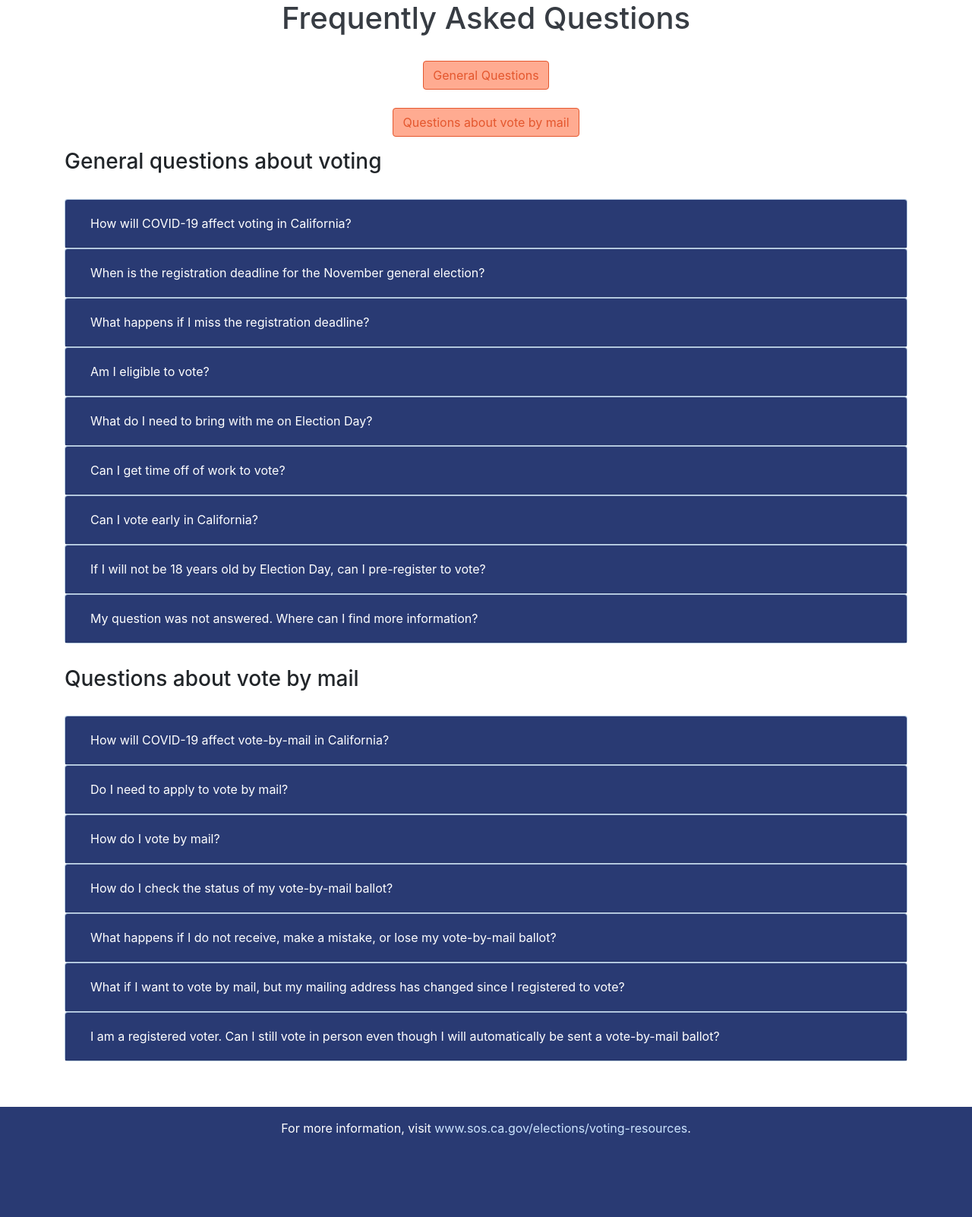
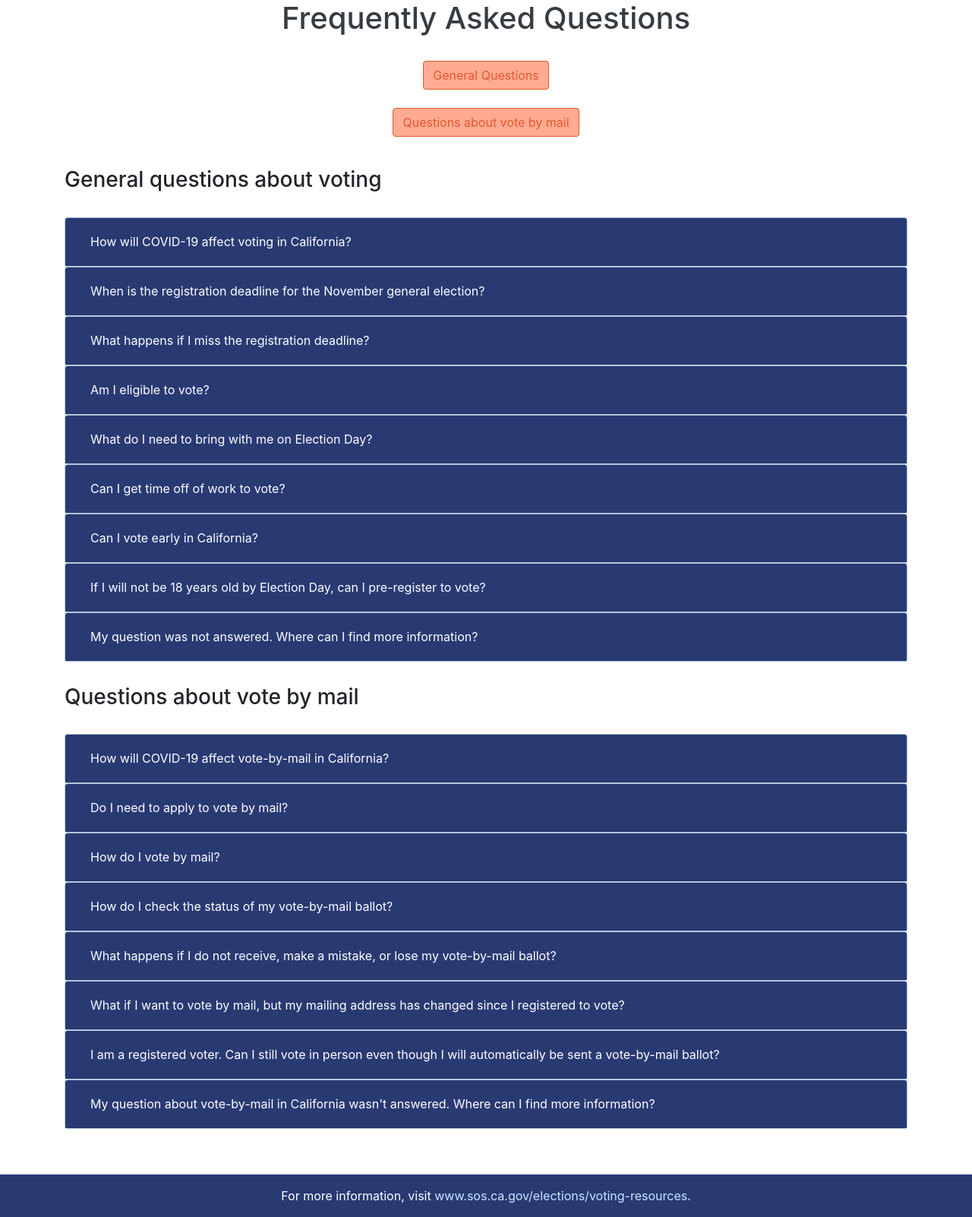
Before and after one commit to kwheelan/Breakthrough, a Flask app: page /en/CA/faqs in a window 1280 px wide. Shown: the part 170-1772 px from the top of the page at 76% size. Before the commit the page ends 1665 px from the top, so only its background shows below. Run offline with Flask 2, Linux system fonts and the light colour scheme; some libraries are stand-ins or nearby versions.

Commit message:
updated FAQs

```diff
--- a/templates/CA/english/faqs.html
+++ b/templates/CA/english/faqs.html
@@ -18,7 +18,7 @@
     <button class = "btn btn-big">Questions about vote by mail</button>
   </a>
 </p>
-
+<br>
 
 <a class="anchor" id="top"></a>
 <h3 align=left margin-bottom=10px>General questions about voting</h3><br>
@@ -266,8 +266,6 @@
 			<div class="card-body">
 				In the upcoming November 3, 2020 general election, <strong>voters DO NOT need to apply to vote-by mail.
           All registered voters will receive a vote-by-mail ballot in light of the COVID-19 pandemic.</strong>
-          More information about voting by mail in California can be found
-          <a class = "faqLink" href="https://www.sos.ca.gov/elections/voter-registration/vote-mail/vbm-nov2020-general-election/">here</a>.
 			</div>
 		</div>
 	</div>
@@ -340,8 +338,9 @@ The following counties are now also offering a service called “Where’s My Ba
 Amador, El Dorado, Fresno, Glenn, Kern, Los Angeles, Marin, Mariposa, Merced, Monterey, Orange, Placer,
 Riverside, Sacramento, San Benito, San Joaquin, San Luis Obispo, Santa Clara, Shasta, Sutter, Tehama, Tuolumne, Ventura, Yolo, Yuba.
 <br><br>
-If you live in one of these counties, you can sign up here to receive automatic email, SMS, or voice call notifications and updates about your ballot
-<a class = "faqLink" href="https://california.ballottrax.net/voter/">here</a>.
+If you live in one of these counties, you can sign up
+<a class = "faqLink" href="https://california.ballottrax.net/voter/">here</a>
+to receive automatic email, SMS, or voice call notifications and updates about your ballot.
 			</div>
 		</div>
 	</div>
@@ -424,6 +423,22 @@ If you live in one of these counties, you can sign up here to receive automatic
 			</div>
 		</div>
 	</div>
+  <div class="card faq">
+    <div class="card-header faqHeader" id="heading6">
+      <h4 class="mb-0">
+        <button class="btn btn-link collapsed sectLink" data-toggle="collapse" data-target="#collapse6" aria-expanded="false" aria-controls="collapse6">
+          My question about vote-by-mail in California wasn't answered. Where can I find more information?
+        </button>
+      </h4>
+    </div>
+    <div id="collapse6" class="collapse" aria-labelledby="heading6" data-parent="#accordion2">
+      <div class="card-body">
+        More information about voting by mail in California can be found
+        <a class = "faqLink" href="https://www.sos.ca.gov/elections/voter-registration/vote-mail/vbm-nov2020-general-election/">here</a>.
+      </div>
+    </div>
+  </div>
 </div>
 
+
 {% endblock %}
```
